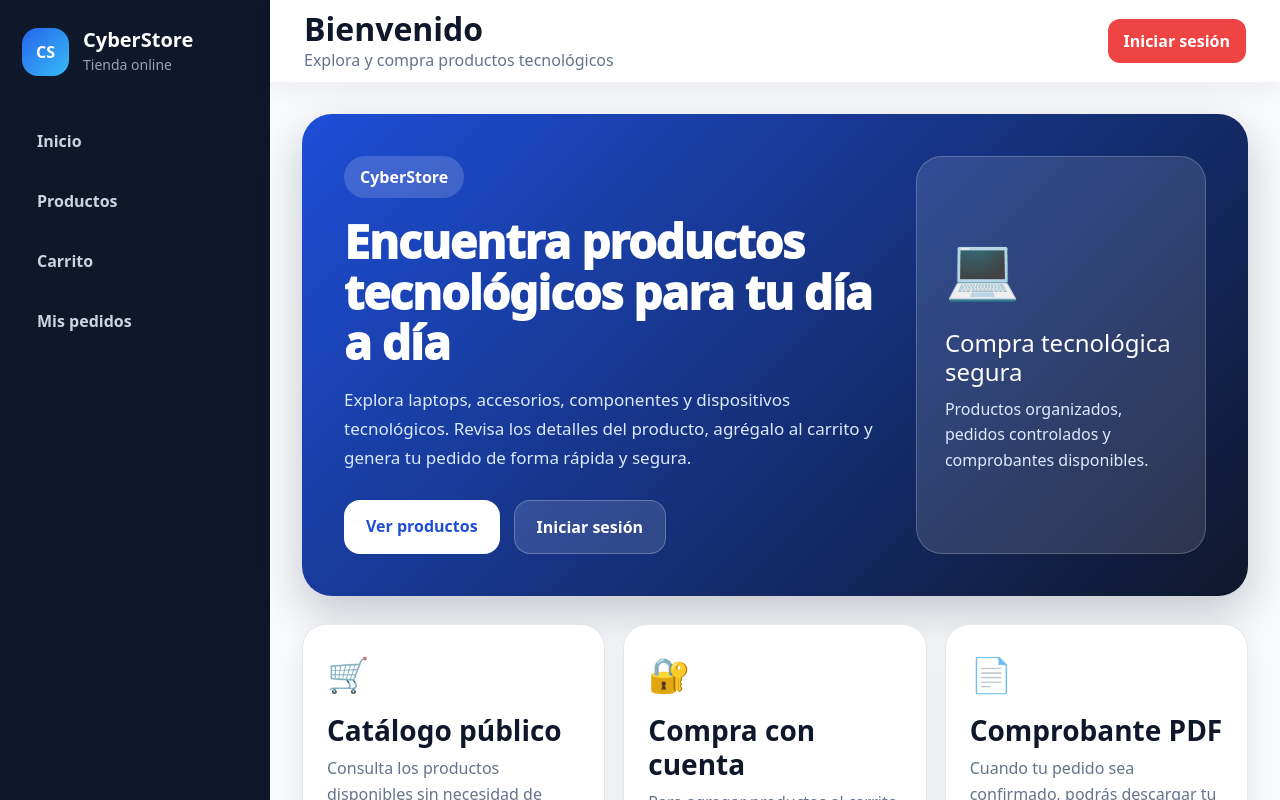
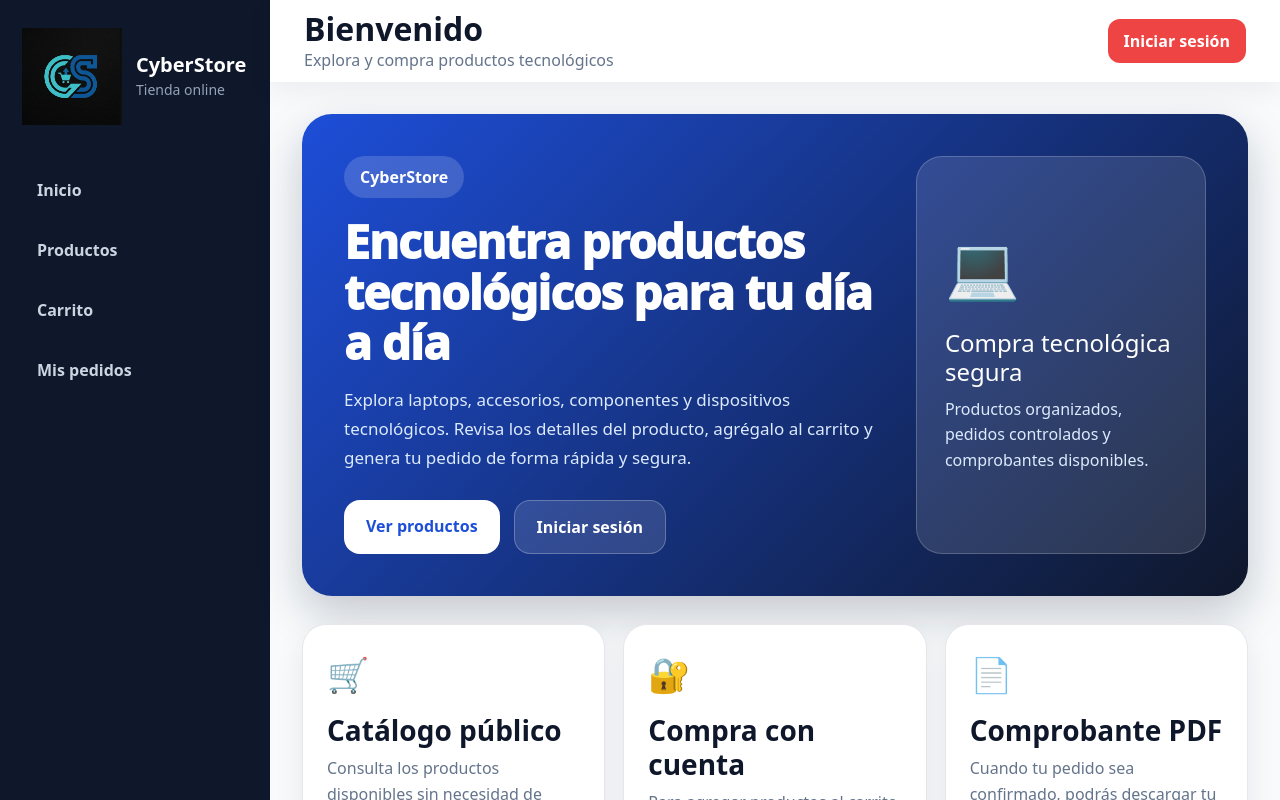
Before and after one commit to Manuelvik/tienda-front, an Angular app: page /inicio in a window 1280 px wide. Shown: the top 800 px of the page. Built offline with nearby package versions, Linux system fonts and the light colour scheme; no server answers.

Commit message:
Cambia titulo e icono de la pagina

```diff
--- a/src/app/components/layout/layout.css
+++ b/src/app/components/layout/layout.css
@@ -115,3 +115,9 @@
     position: relative;
   }
 }
+.brand-title-img {
+  width: 100px;
+  height: auto;
+  object-fit: contain;
+  display: block;
+}
--- a/src/app/components/layout/layout.html
+++ b/src/app/components/layout/layout.html
@@ -2,7 +2,11 @@
 
   <aside class="sidebar">
     <div class="brand">
-      <span class="logo">CS</span>
+      <img
+        src="cyberstore.png"
+        alt="CyberStore"
+        class="brand-title-img"
+      >
       <div>
         <h3>CyberStore</h3>
         <small>
--- a/src/index.html
+++ b/src/index.html
@@ -2,10 +2,10 @@
 <html lang="en">
 <head>
   <meta charset="utf-8">
-  <title>TiendaFront</title>
+  <title>CyberStore</title>
   <base href="/">
   <meta name="viewport" content="width=device-width, initial-scale=1">
-  <link rel="icon" type="image/x-icon" href="favicon.ico">
+  <link rel="icon" type="image/x-icon" href="cyberstore.png">
 </head>
 <body>
   <app-root></app-root>
```
Also changed, not shown: public/cyberstore.png (added).
